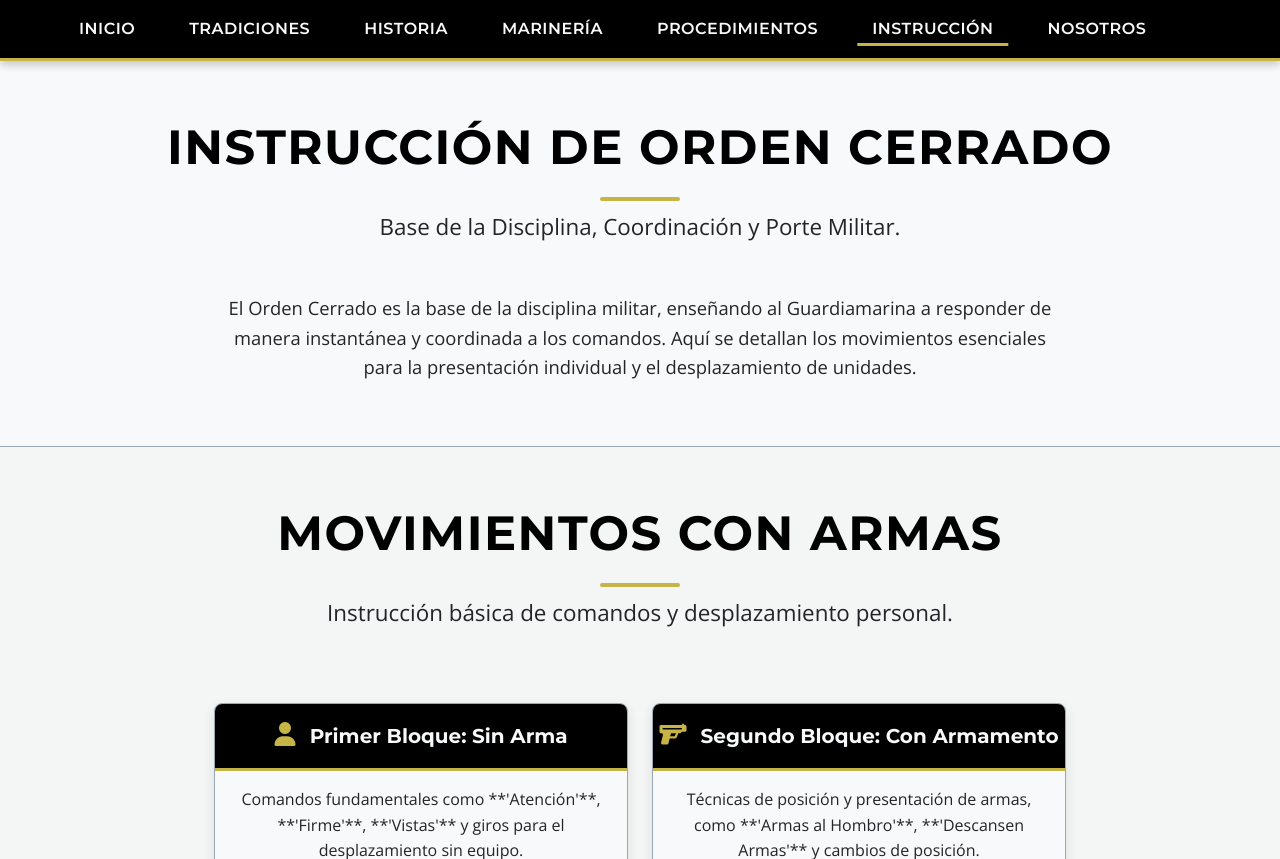
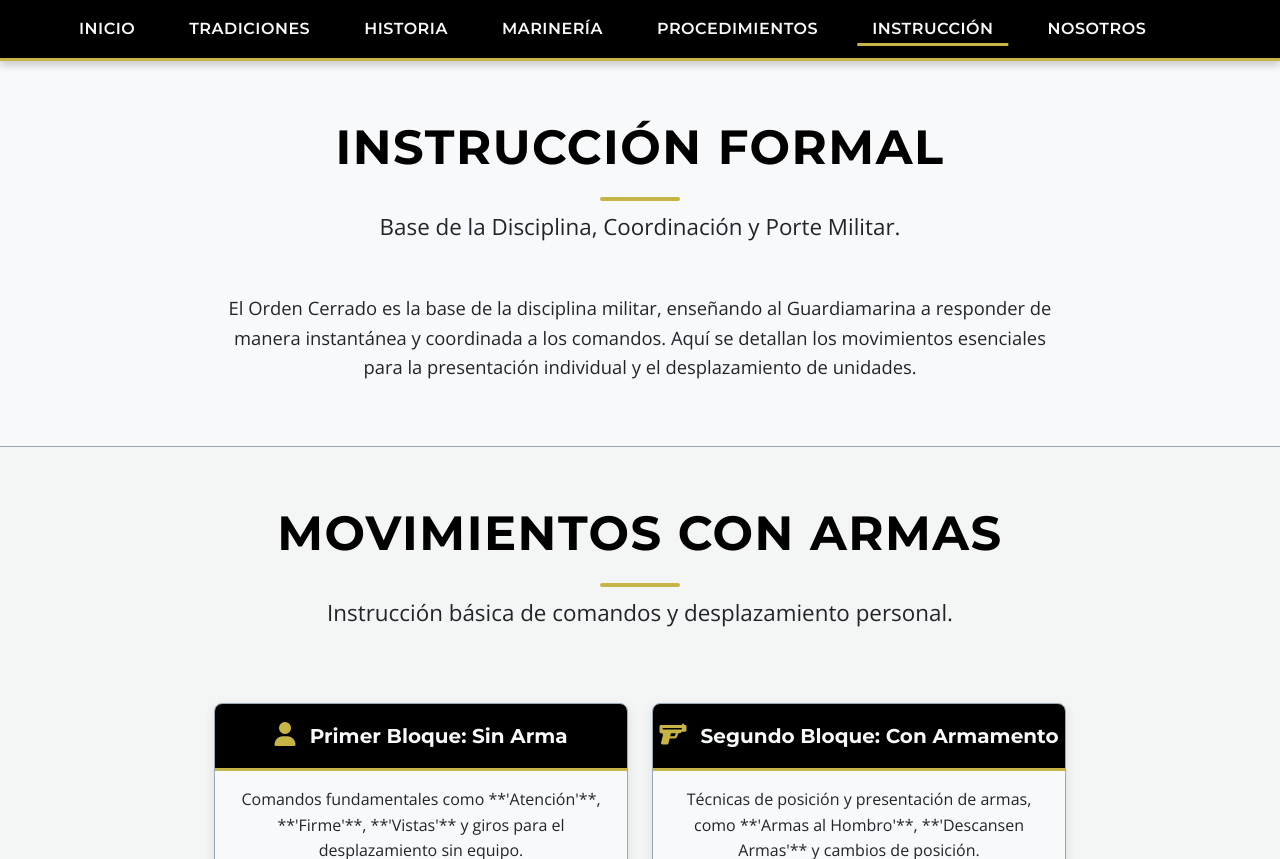
Before and after one commit to Kaisitop/WebMT, a plain HTML site: page pages/instruccion.html in a window 1280 px wide. Shown: the top 859 px of the page. Drawn offline with nearby package versions, Linux system fonts and the light colour scheme.

Commit message:
add changes

```diff
--- a/pages/instruccion.html
+++ b/pages/instruccion.html
@@ -3,7 +3,7 @@
   <head>
     <meta charset="UTF-8" />
     <meta name="viewport" content="width=device-width, initial-scale=1.0" />
-    <title>Instrucción Militar y Orden Cerrado | ESSUNA</title>
+    <title>Instrucción Formal | ESSUNA</title>
     <link rel="stylesheet" href="../css/instruccion.css" />
     <link
       rel="stylesheet"
@@ -52,7 +52,7 @@
     <main class="site-main">
       <section class="content-section instruccion-hero">
         <header class="essuna-intro__header">
-          <h1 class="content-section__title">Instrucción de Orden Cerrado</h1>
+          <h1 class="content-section__title">Instrucción Formal</h1>
           <p class="content-section__subtitle">
             Base de la Disciplina, Coordinación y Porte Militar.
           </p>
```
